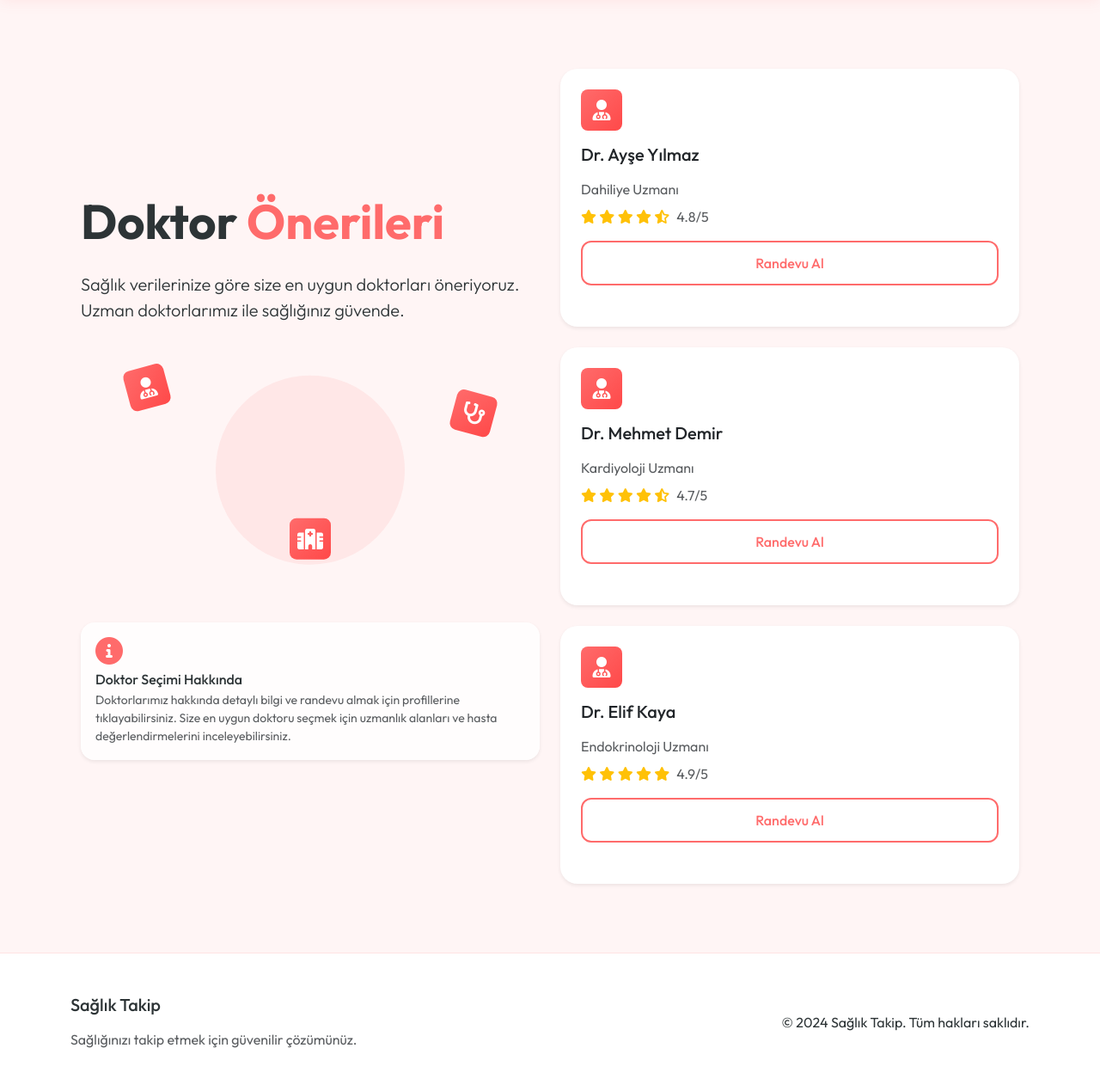
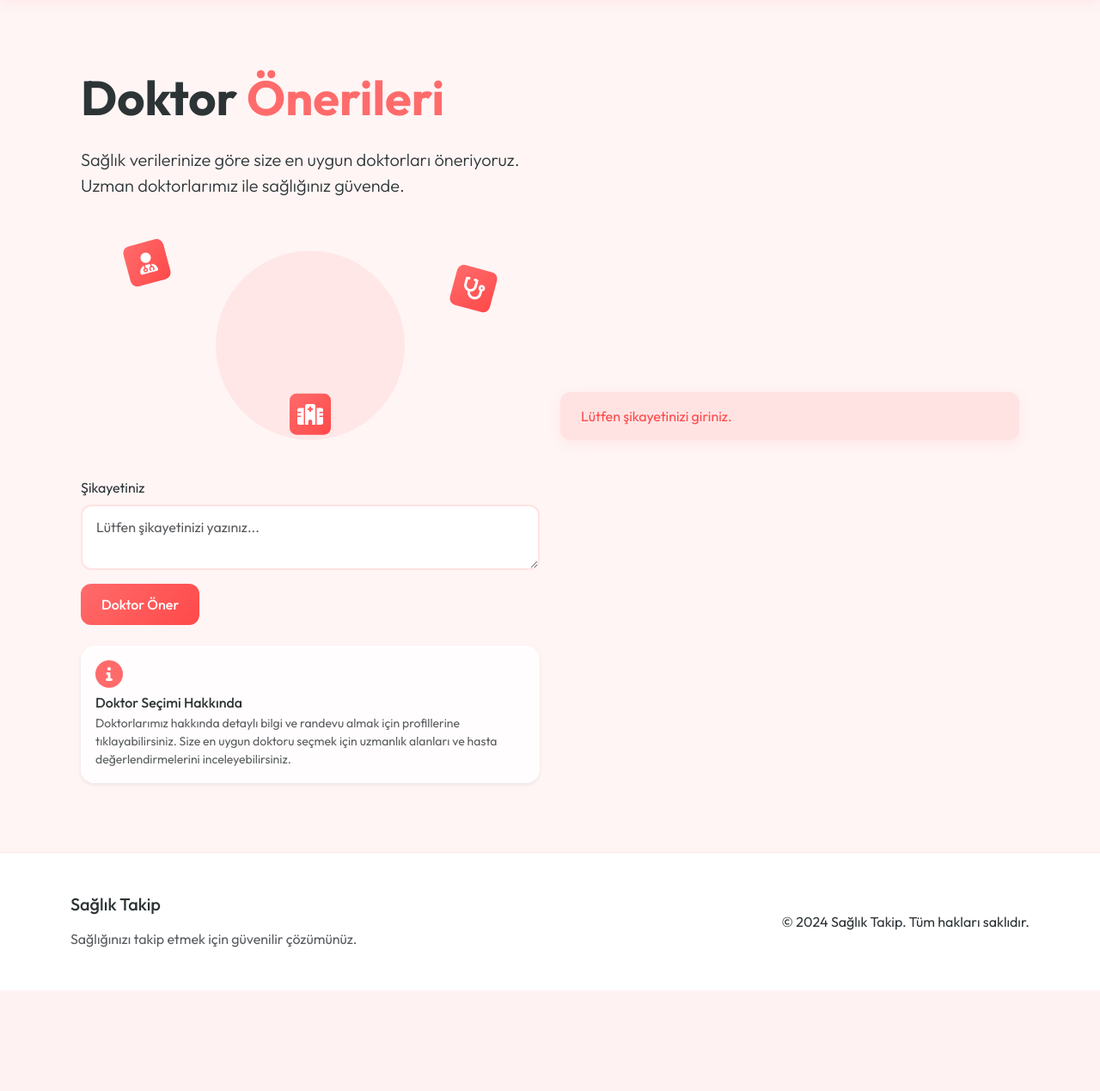
Before and after one commit to brkyozclkl/sa-l-k-uygulamas-, a Flask app: page /doctor-recommendation in a window 1280 px wide. Shown: the part 78-1347 px from the top of the page at 86% size. After the commit the page ends 1230 px from the top, so only its background shows below. Run offline with Flask 3, Linux system fonts and the light colour scheme.

Commit message:
Kan tahliliği giriş ssayfası Akıllı servisler alanına alındı.

```diff
--- a/health_app/app.py
+++ b/health_app/app.py
@@ -7,6 +7,7 @@ import os
 from datetime import datetime, date
 from dotenv import load_dotenv
 import math
+import re
 
 # Load environment variables
 load_dotenv()
@@ -357,9 +358,54 @@ def clinic_referral():
 def blood_analysis():
     return render_template('blood_analysis.html')
 
-@app.route('/doctor-recommendation')
+@app.route('/doctor-recommendation', methods=['GET', 'POST'])
 def doctor_recommendation():
-    return render_template('doctor_recommendation.html')
+    # Priority-ordered keyword-doctor mapping
+    keyword_doctor_map = [
+        (r'baş ağrısı|migren|başım ağrıyor|bas agrisi', {
+            'name': 'Dr. Ahmet Can',
+            'specialty': 'Nöroloji Uzmanı',
+            'rating': 4.6
+        }),
+        (r'karın ağrısı|mide|ishal|kabızlık|karin agrisi|karin ağrısı', {
+            'name': 'Dr. Ayşe Yılmaz',
+            'specialty': 'Dahiliye Uzmanı',
+            'rating': 4.8
+        }),
+        (r'göğüs ağrısı|çarpıntı|kalp|nefes darlığı|gogus agrisi', {
+            'name': 'Dr. Mehmet Demir',
+            'specialty': 'Kardiyoloji Uzmanı',
+            'rating': 4.7
+        }),
+        (r'cilt|döküntü|kaşıntı|sivilce|egzama|leke', {
+            'name': 'Dr. Zeynep Yıldız',
+            'specialty': 'Dermatoloji Uzmanı',
+            'rating': 4.8
+        }),
+        (r'diyabet|şeker|tiroid|hormon|obezite|kilo|zayıflık', {
+            'name': 'Dr. Elif Kaya',
+            'specialty': 'Endokrinoloji Uzmanı',
+            'rating': 4.9
+        }),
+    ]
+    all_doctors = [
+        {'name': 'Dr. Ayşe Yılmaz', 'specialty': 'Dahiliye Uzmanı', 'rating': 4.8},
+        {'name': 'Dr. Mehmet Demir', 'specialty': 'Kardiyoloji Uzmanı', 'rating': 4.7},
+        {'name': 'Dr. Elif Kaya', 'specialty': 'Endokrinoloji Uzmanı', 'rating': 4.9},
+        {'name': 'Dr. Ahmet Can', 'specialty': 'Nöroloji Uzmanı', 'rating': 4.6},
+        {'name': 'Dr. Zeynep Yıldız', 'specialty': 'Dermatoloji Uzmanı', 'rating': 4.8},
+    ]
+    matched_doctors = []
+    complaint = None
+    if request.method == 'POST':
+        complaint = request.form.get('complaint', '').lower()
+        for pattern, doc in keyword_doctor_map:
+            if re.search(pattern, complaint):
+                matched_doctors = [doc]
+                break
+    if not matched_doctors and request.method == 'POST':
+        matched_doctors = all_doctors
+    return render_template('doctor_recommendation.html', complaint=complaint, matched_doctors=matched_doctors)
 
 @app.route('/blood-test', methods=['GET', 'POST'])
 @login_required
--- a/health_app/templates/base.html
+++ b/health_app/templates/base.html
@@ -382,6 +382,11 @@
                                     </a>
                                 </li>
                                 <li>
+                                    <a class="dropdown-item {% if request.endpoint == 'blood_test' %}active{% endif %}" href="{{ url_for('blood_test') }}">
+                                        <i class="fas fa-vial me-2"></i>Kan Tahlili Girişi
+                                    </a>
+                                </li>
+                                <li>
                                     <a class="dropdown-item {% if request.endpoint == 'clinic_referral' %}active{% endif %}" href="{{ url_for('clinic_referral') }}">
                                         <i class="fas fa-hospital-user me-2"></i>Klinik Yönlendirme
                                     </a>
@@ -396,11 +401,6 @@
                         <li class="nav-item">
                             <a class="nav-link {% if request.endpoint == 'profile' %}active{% endif %}" href="{{ url_for('profile') }}">
                                 <i class="fas fa-user me-2"></i>Profil
-                            </a>
-                        </li>
-                        <li class="nav-item">
-                            <a class="nav-link {% if request.endpoint == 'blood_test' %}active{% endif %}" href="{{ url_for('blood_test') }}">
-                                <i class="fas fa-vial me-2"></i>Kan Tahlili Girişi
                             </a>
                         </li>
                         <li class="nav-item">
--- a/health_app/templates/doctor_recommendation.html
+++ b/health_app/templates/doctor_recommendation.html
@@ -30,6 +30,13 @@
                         </div>
                     </div>
                 </div>
+                <form method="POST" action="{{ url_for('doctor_recommendation') }}" class="mb-4">
+                    <div class="mb-3">
+                        <label for="complaint" class="form-label">Şikayetiniz</label>
+                        <textarea class="form-control" id="complaint" name="complaint" rows="2" placeholder="Lütfen şikayetinizi yazınız...">{{ complaint or '' }}</textarea>
+                    </div>
+                    <button type="submit" class="btn btn-primary">Doktor Öner</button>
+                </form>
                 <div class="glass-effect p-3 rounded-4 shadow-sm mt-4">
                     <i class="fas fa-info-circle fa-2x text-primary mb-2"></i>
                     <h5 class="h6 mb-1">Doktor Seçimi Hakkında</h5>
@@ -41,72 +48,37 @@
             <!-- Right: Doctor List -->
             <div class="col-lg-6">
                 <div class="row g-4">
+                    {% if matched_doctors is defined and matched_doctors %}
+                        {% for doc in matched_doctors %}
                         <div class="col-md-12">
                             <div class="card h-100 border-0 shadow-sm mb-4">
                                 <div class="card-body p-4">
                                     <div class="feature-icon bg-primary bg-gradient text-white rounded-3 mb-3">
                                         <i class="fas fa-user-md"></i>
                                     </div>
-                                <h3 class="h5 mb-3">Dr. Ayşe Yılmaz</h3>
-                                <p class="text-muted mb-2">Dahiliye Uzmanı</p>
+                                    <h3 class="h5 mb-3">{{ doc.name }}</h3>
+                                    <p class="text-muted mb-2">{{ doc.specialty }}</p>
                                     <div class="d-flex align-items-center mb-3">
                                         <div class="text-warning me-2">
-                                        <i class="fas fa-star"></i>
-                                        <i class="fas fa-star"></i>
-                                        <i class="fas fa-star"></i>
-                                        <i class="fas fa-star"></i>
-                                        <i class="fas fa-star-half-alt"></i>
+                                            {% for i in range(1, doc.rating|int + 1) %}<i class="fas fa-star"></i>{% endfor %}
+                                            {% if doc.rating - (doc.rating|int) >= 0.5 %}<i class="fas fa-star-half-alt"></i>{% endif %}
                                         </div>
-                                    <span class="text-muted">4.8/5</span>
+                                        <span class="text-muted">{{ doc.rating }}/5</span>
                                     </div>
                                     <a href="#" class="btn btn-outline-primary w-100">Randevu Al</a>
                                 </div>
                             </div>
                         </div>
+                        {% endfor %}
+                    {% elif complaint %}
                         <div class="col-md-12">
-                        <div class="card h-100 border-0 shadow-sm mb-4">
-                            <div class="card-body p-4">
-                                <div class="feature-icon bg-primary bg-gradient text-white rounded-3 mb-3">
-                                    <i class="fas fa-user-md"></i>
+                            <div class="alert alert-warning">Uygun doktor bulunamadı. Tüm doktorlar listeleniyor.</div>
                         </div>
-                                <h3 class="h5 mb-3">Dr. Mehmet Demir</h3>
-                                <p class="text-muted mb-2">Kardiyoloji Uzmanı</p>
-                                <div class="d-flex align-items-center mb-3">
-                                    <div class="text-warning me-2">
-                                        <i class="fas fa-star"></i>
-                                        <i class="fas fa-star"></i>
-                                        <i class="fas fa-star"></i>
-                                        <i class="fas fa-star"></i>
-                                        <i class="fas fa-star-half-alt"></i>
+                    {% else %}
+                        <div class="col-md-12">
+                            <div class="alert alert-info">Lütfen şikayetinizi giriniz.</div>
                         </div>
-                                    <span class="text-muted">4.7/5</span>
-                                </div>
-                                <a href="#" class="btn btn-outline-primary w-100">Randevu Al</a>
-                            </div>
-                        </div>
-                    </div>
-                    <div class="col-md-12">
-                        <div class="card h-100 border-0 shadow-sm mb-4">
-                            <div class="card-body p-4">
-                                <div class="feature-icon bg-primary bg-gradient text-white rounded-3 mb-3">
-                                    <i class="fas fa-user-md"></i>
-                                </div>
-                                <h3 class="h5 mb-3">Dr. Elif Kaya</h3>
-                                <p class="text-muted mb-2">Endokrinoloji Uzmanı</p>
-                                <div class="d-flex align-items-center mb-3">
-                                    <div class="text-warning me-2">
-                                        <i class="fas fa-star"></i>
-                                        <i class="fas fa-star"></i>
-                                        <i class="fas fa-star"></i>
-                                        <i class="fas fa-star"></i>
-                                        <i class="fas fa-star"></i>
-                                    </div>
-                                    <span class="text-muted">4.9/5</span>
-                                </div>
-                                <a href="#" class="btn btn-outline-primary w-100">Randevu Al</a>
-                            </div>
-                        </div>
-                    </div>
+                    {% endif %}
                 </div>
             </div>
         </div>
```
Also changed, not shown: health_app/instance/health_app.db, instance/health_app.db. Lines whose indentation alone changed are shown as unchanged.
